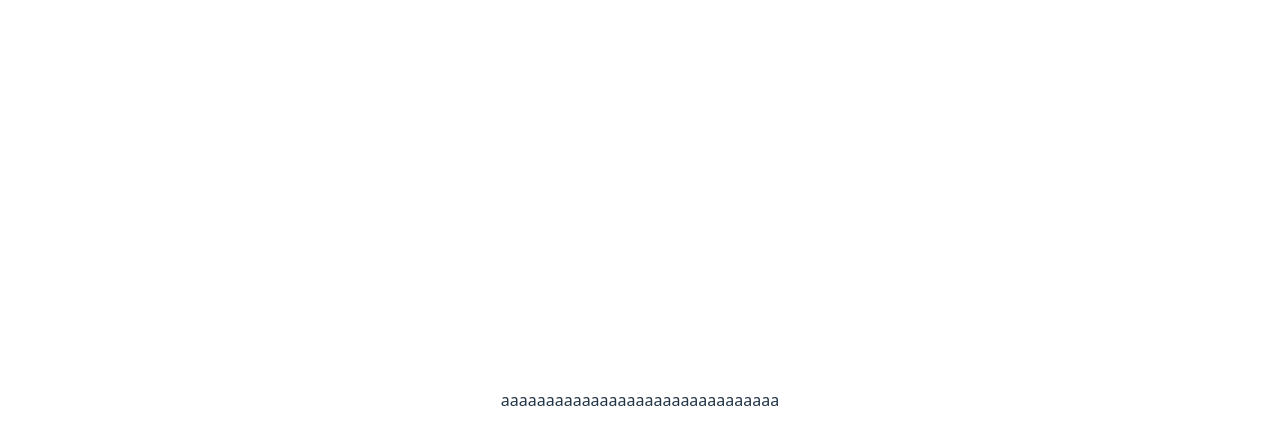
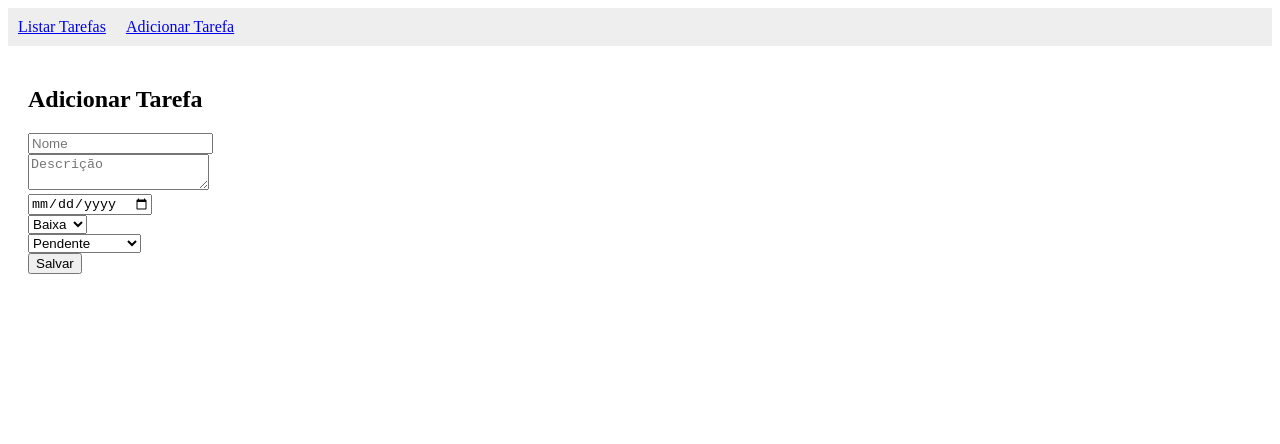
Before and after one commit to DanielaVenturi/ListaTarefa-Front, a Vue app in the folder listatarefa-front/: page /add in a window 1280 px wide. Shown: the top 444 px of the page. Built offline with nearby package versions, Linux system fonts and the light colour scheme.

Commit message:
listar tarefas e filtros add

```diff
--- a/listatarefa-front/src/App.vue
+++ b/listatarefa-front/src/App.vue
@@ -1,11 +1,8 @@
-<script setup>
-
-</script>
-
 <template>
- <p>aaaaaaaaaaaaaaaaaaaaaaaaaaaaaaa</p>
+  <Navbar />
+  <router-view />
 </template>
 
-<style scoped>
-
-</style>
+<script setup>
+import Navbar from './components/Navbar.vue';
+</script>
--- a/listatarefa-front/src/components/Navbar.vue
+++ b/listatarefa-front/src/components/Navbar.vue
@@ -1,7 +1,7 @@
 <template>
   <nav style="display:flex; gap:20px; padding:10px; background:#eee;">
-    <router-link to="">Tarefas</router-link>
-    <router-link to="">Adicionar Tarefa</router-link>
+    <router-link to="/listar">Listar Tarefas</router-link>
+    <router-link to="/add">Adicionar Tarefa</router-link>
   </nav>
 </template>
 
--- a/listatarefa-front/src/main.js
+++ b/listatarefa-front/src/main.js
@@ -1,5 +1,7 @@
-import { createApp } from 'vue'
-import './style.css'
-import App from './App.vue'
+import { createApp } from "vue";
+import App from "./App.vue";
+import router from "./router";
 
-createApp(App).mount('#app')
+createApp(App)
+  .use(router)
+  .mount("#app");
--- /dev/null
+++ b/listatarefa-front/src/router/addTarefas.vue
@@ -0,0 +1,48 @@
+<script setup>
+import { ref } from "vue";
+import tarefaService from "@/services/tarefaService";
+import { useRouter } from "vue-router";
+
+const router = useRouter();
+
+const tarefa = ref({
+  nome: "",
+  descricao: "",
+  data: "",
+  nivel: "baixa",
+  status: "pendente"
+});
+
+async function add() {
+  await tarefaService.addTarefa(tarefa.value);
+  router.push("/");
+}
+</script>
+
+<template>
+  <div style="padding:20px;">
+    <h2>Adicionar Tarefa</h2>
+
+    <form @submit.prevent="add">
+      <input v-model="tarefa.nome" placeholder="Nome" required /><br />
+
+      <textarea v-model="tarefa.descricao" placeholder="Descrição"></textarea><br />
+
+      <input type="date" v-model="tarefa.data" /><br />
+
+      <select v-model="tarefa.nivel">
+        <option value="baixa">Baixa</option>
+        <option value="media">Média</option>
+        <option value="alta">Alta</option>
+      </select><br />
+
+      <select v-model="tarefa.status">
+        <option value="pendente">Pendente</option>
+        <option value="em andamento">Em andamento</option>
+        <option value="concluida">Concluída</option>
+      </select><br />
+
+      <button type="submit">Salvar</button>
+    </form>
+  </div>
+</template>
--- /dev/null
+++ b/listatarefa-front/src/router/listarTarefa.vue
@@ -0,0 +1,86 @@
+<script setup>
+import { ref, computed, onMounted } from "vue";
+import tarefaService from "@/services/tarefaService";
+import { useRouter } from "vue-router";
+
+const router = useRouter();
+const tarefas = ref([]);
+
+const filtroStatus = ref("");
+const filtroNivel = ref("");
+
+function corNivel(nivel) {
+  if (nivel === "alta") return "#ffb3b3";
+  if (nivel === "media") return "#fff2b3";
+  return "#b3ffb3";
+}
+
+const tarefasFiltradas = computed(() => {
+  return tarefas.value.filter(t => {
+    return (!filtroStatus.value || t.status === filtroStatus.value) &&
+           (!filtroNivel.value || t.nivel === filtroNivel.value);
+  });
+});
+
+async function carregar() {
+  const { data } = await tarefaService.getTarefas();
+  tarefas.value = data;
+}
+
+async function concluir(tarefa) {
+  tarefa.status = "concluida";
+  await tarefaService.atualizarTarefa(tarefa.id, tarefa);
+  carregar();
+}
+
+function editar(id) {
+  router.push(`/editar/${id}`);
+}
+
+async function deletar(id) {
+  await tarefaService.deletarTarefa(id);
+  carregar();
+}
+
+onMounted(carregar);
+</script>
+
+<template>
+  <div style="padding:20px;">
+    <h2>Lista de Tarefas</h2>
+
+    <div style="margin-bottom:10px;">
+      <select v-model="filtroStatus">
+        <option value="">Todos os status</option>
+        <option value="pendente">Pendente</option>
+        <option value="em andamento">Em andamento</option>
+        <option value="concluida">Concluída</option>
+      </select>
+
+      <select v-model="filtroNivel">
+        <option value="">Todos os níveis</option>
+        <option value="baixa">Baixa</option>
+        <option value="media">Média</option>
+        <option value="alta">Alta</option>
+      </select>
+    </div>
+
+    <div v-for="t in tarefasFiltradas" :key="t.id"
+         :style="{
+           border: '1px solid #ccc',
+           padding: '10px',
+           margin: '10px 0',
+           background: corNivel(t.nivel)
+         }">
+
+      <h3>{{ t.nome }}</h3>
+      <p>{{ t.descricao }}</p>
+      <p>Data: {{ t.data }}</p>
+      <p>Status: {{ t.status }}</p>
+
+      <button @click="concluir(t)">Marcar como concluída</button>
+      <button @click="editar(t.id)">Editar</button>
+      <button @click="deletar(t.id)" style="color:red;">Deletar</button>
+    </div>
+  </div>
+</template>
--- a/listatarefa-front/src/services/tarefaService.js
+++ b/listatarefa-front/src/services/tarefaService.js
@@ -1,23 +1,28 @@
 import axios from "axios";
+
 const api = axios.create({
   baseURL: "http://localhost:3000"
 });
 
- export default{
-    getTarefas(){
-        return api.get("/tarefas")
+export default {
+
+  addTarefa(tarefa) {
+    return api.post("/tarefas", tarefa);
   },
-    getTarefa(id){
-        return api.get('/tarefas/${id}');
+
+  getTarefas() {
+    return api.get("/tarefas");
   },
-    adicionarTarefas(tarefa){
-        return api.post("/tarefas", tarefa);
 
+  getTarefa(id) {
+    return api.get(`/tarefas/${id}`);
   },
-    atualizarTarefas(id, tarefa){
-        return api.put("/tarefas/${id}", tarefa);
+
+  atualizarTarefa(id, tarefa) {
+    return api.put(`/tarefas/${id}`, tarefa);
   },
-    deletarTarefas(id){
-        return api.delete('/tarefas/${id}');
+
+  deletarTarefa(id) {
+    return api.delete(`/tarefas/${id}`);
   }
 };
--- a/listatarefa-front/src/style.css
+++ /dev/null
@@ -1,79 +0,0 @@
-:root {
-  font-family: system-ui, Avenir, Helvetica, Arial, sans-serif;
-  line-height: 1.5;
-  font-weight: 400;
-
-  color-scheme: light dark;
-  color: rgba(255, 255, 255, 0.87);
-  background-color: #242424;
-
-  font-synthesis: none;
-  text-rendering: optimizeLegibility;
-  -webkit-font-smoothing: antialiased;
-  -moz-osx-font-smoothing: grayscale;
-}
-
-a {
-  font-weight: 500;
-  color: #646cff;
-  text-decoration: inherit;
-}
-a:hover {
-  color: #535bf2;
-}
-
-body {
-  margin: 0;
-  display: flex;
-  place-items: center;
-  min-width: 320px;
-  min-height: 100vh;
-}
-
-h1 {
-  font-size: 3.2em;
-  line-height: 1.1;
-}
-
-button {
-  border-radius: 8px;
-  border: 1px solid transparent;
-  padding: 0.6em 1.2em;
-  font-size: 1em;
-  font-weight: 500;
-  font-family: inherit;
-  background-color: #1a1a1a;
-  cursor: pointer;
-  transition: border-color 0.25s;
-}
-button:hover {
-  border-color: #646cff;
-}
-button:focus,
-button:focus-visible {
-  outline: 4px auto -webkit-focus-ring-color;
-}
-
-.card {
-  padding: 2em;
-}
-
-#app {
-  max-width: 1280px;
-  margin: 0 auto;
-  padding: 2rem;
-  text-align: center;
-}
-
-@media (prefers-color-scheme: light) {
-  :root {
-    color: #213547;
-    background-color: #ffffff;
-  }
-  a:hover {
-    color: #747bff;
-  }
-  button {
-    background-color: #f9f9f9;
-  }
-}
--- a/listatarefa-front/vite.config.js
+++ b/listatarefa-front/vite.config.js
@@ -1,7 +1,12 @@
-import { defineConfig } from 'vite'
-import vue from '@vitejs/plugin-vue'
+import { defineConfig } from "vite";
+import vue from "@vitejs/plugin-vue";
+import path from "path";
 
-// https://vite.dev/config/
 export default defineConfig({
   plugins: [vue()],
-})
+  resolve: {
+    alias: {
+      "@": path.resolve(__dirname, "src"),
+    },
+  },
+});
```
Also changed, not shown: listatarefa-front/src/router/index.js (+18 -0 lines). Lines whose indentation alone changed are shown as unchanged.
